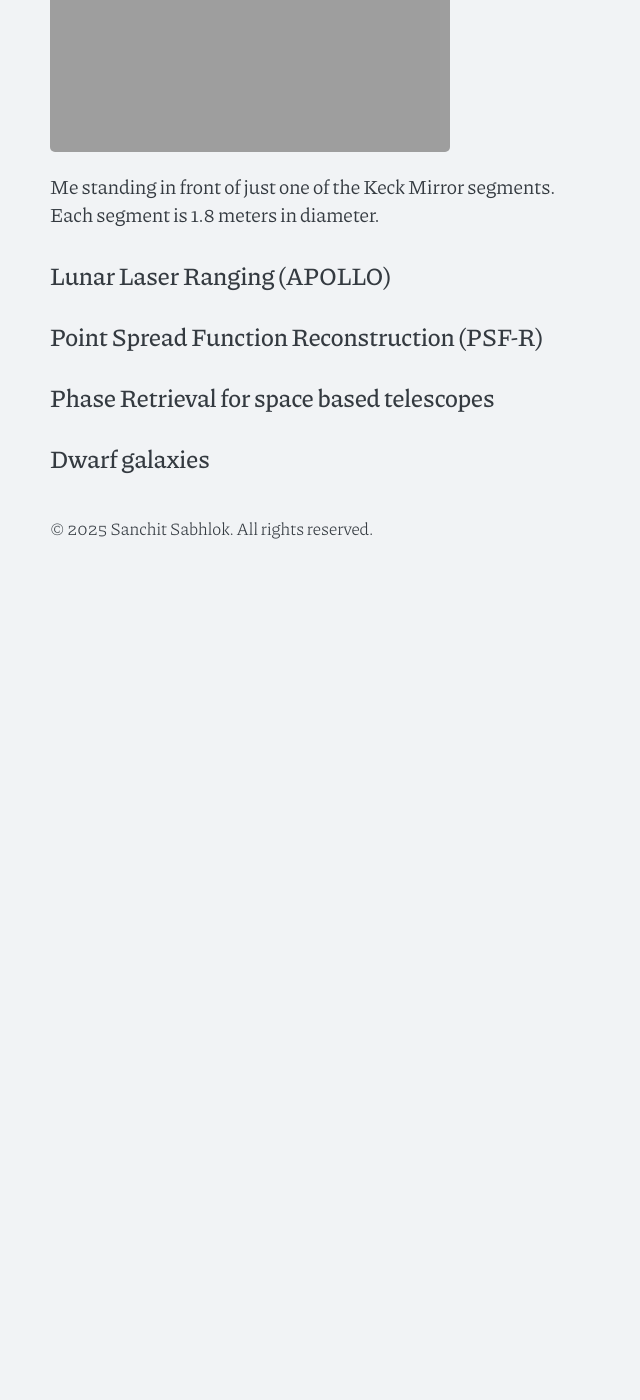
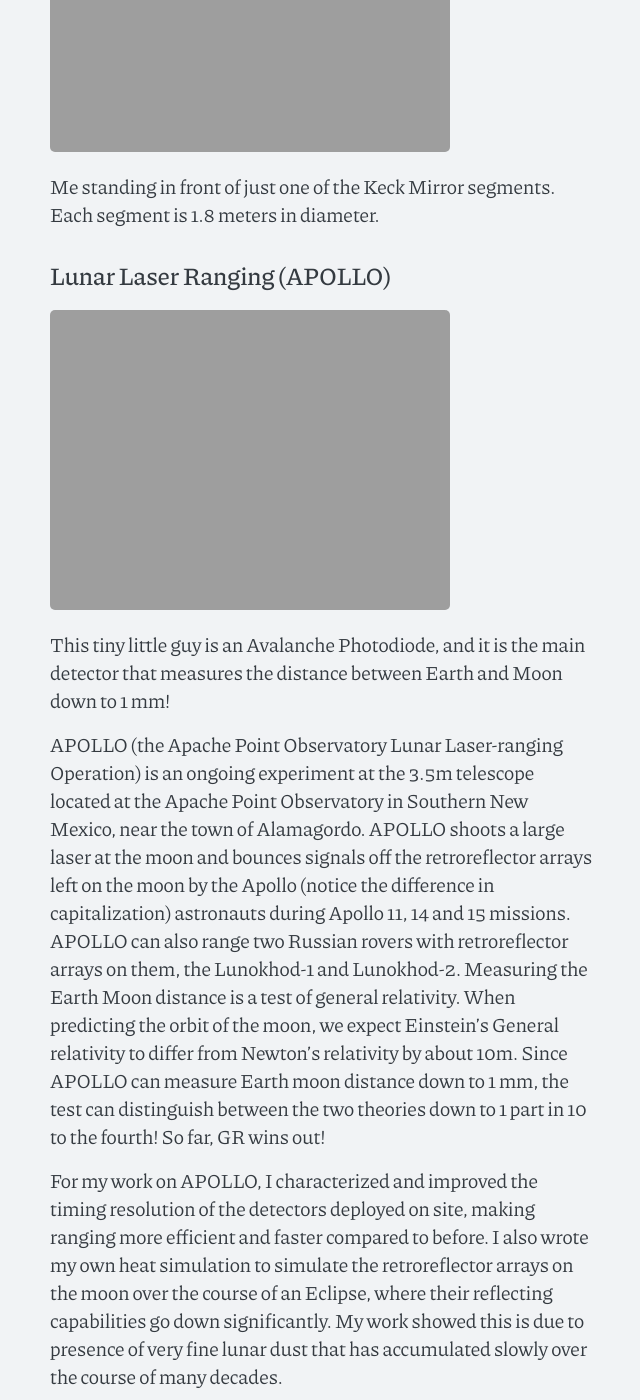
Before and after one commit to sanchitsabhlok/sanchitsabhlok.github.io, a Jekyll site: the page built from research.md, in a window 1280 px wide and 1400 px high, scrolled down 1736 px. Shown: the whole window, without its empty margins (317-957 px from the left). Built offline with Jekyll 4.4.1, drawn with Linux system fonts in a browser that asks for light colours; the list of posts is cut into pages by our own code; before the commit the page ends 2317 px from its top, so only the background shows below that; some of the changed text lies outside the part shown.

Commit message:
Added KAPA and APOLLO blurbs

```diff
--- a/research.md
+++ b/research.md
@@ -25,8 +25,24 @@ Me standing in front of just one of the Keck Mirror segments. Each segment is 1.
 
 ## Lunar Laser Ranging (APOLLO)
 
+![]({{ site.url }}{{ site.baseurl }}/assets/images/APOLLO_Sensor.jpg)
+This tiny little guy is an Avalanche Photodiode, and it is the main detector that measures the distance between Earth and Moon down to 1 mm!
+
+APOLLO (the Apache Point Observatory Lunar Laser-ranging Operation) is an ongoing experiment at the 3.5m telescope located at the Apache Point Observatory in Southern New Mexico, near the town of Alamagordo. APOLLO shoots a large laser at the moon and bounces signals off the retroreflector arrays left on the moon by the Apollo (notice the difference in capitalization) astronauts during Apollo 11, 14 and 15 missions. APOLLO can also range two Russian rovers with retroreflector arrays on them, the Lunokhod-1 and Lunokhod-2. Measuring the Earth Moon distance is a test of general relativity. When predicting the orbit of the moon, we expect Einstein's General relativity to differ from Newton's relativity by about 10m. Since APOLLO can measure Earth moon distance down to 1 mm, the test can distinguish between the two theories down to 1 part in 10 to the fourth! So far, GR wins out!
+
+For my work on APOLLO, I characterized and improved the timing resolution of the detectors deployed on site, making ranging more efficient and faster compared to before. I also wrote my own heat simulation to simulate the retroreflector arrays on the moon over the course of an Eclipse, where their reflecting capabilities go down significantly. My work showed this is due to presence of very fine lunar dust that has accumulated slowly over the course of many decades.
+
+
 ## Point Spread Function Reconstruction (PSF-R)
+
+![Photo credit: Sean Goebel]({{ site.url }}{{ site.baseurl }}/assets/images/goebel_4lasers.jpg "Photo credit: Sean Goebel")
+
+The Keck All-sky Precision Adaptive Optics (KAPA) upgrade on Keck is an ongoing effort to upgrade the Adaptive Optics system at the Keck Telescopes. My work on KAPA relates to reconstructing Point Spread Functions (PSFs) for the Near Infrared Camera 2 (NIRC2) instrument on Keck. Simply put, a PSF just means "What does a star look like on a telescope"? If you have ever seen pictures from the Hubble Space Telescope, you might have noticed they have 4 point spikes coming out of them. If you have seen pictures from the James Webb Space Telescope, you might have noticed they have 6 point spikes! Why the difference? This is because of the shape of the mirrors and the support structure that holds them in place and obscures the view of the telescope. Hubble has a spherical mirror and the secondary mirror in front of it is held together by 4 supporting struts. This creates the classic 4 spike pattern because when focusing the light from a distant star.
+
+KAPA will upgrade the laser on the Keck telescope to create 4 artificial Laser Guide stars instead of 1, providing improved performance assisted by a new Real Time Controller. My work on KAPA involved predicting a long exposure PSF from first principles, given our knowledge of the adaptive optics setup, telescope and various bits of information we can gather about the atmosphere on any given night.
 
 ## Phase Retrieval for space based telescopes
 
+
+
 ## Dwarf galaxies
```
